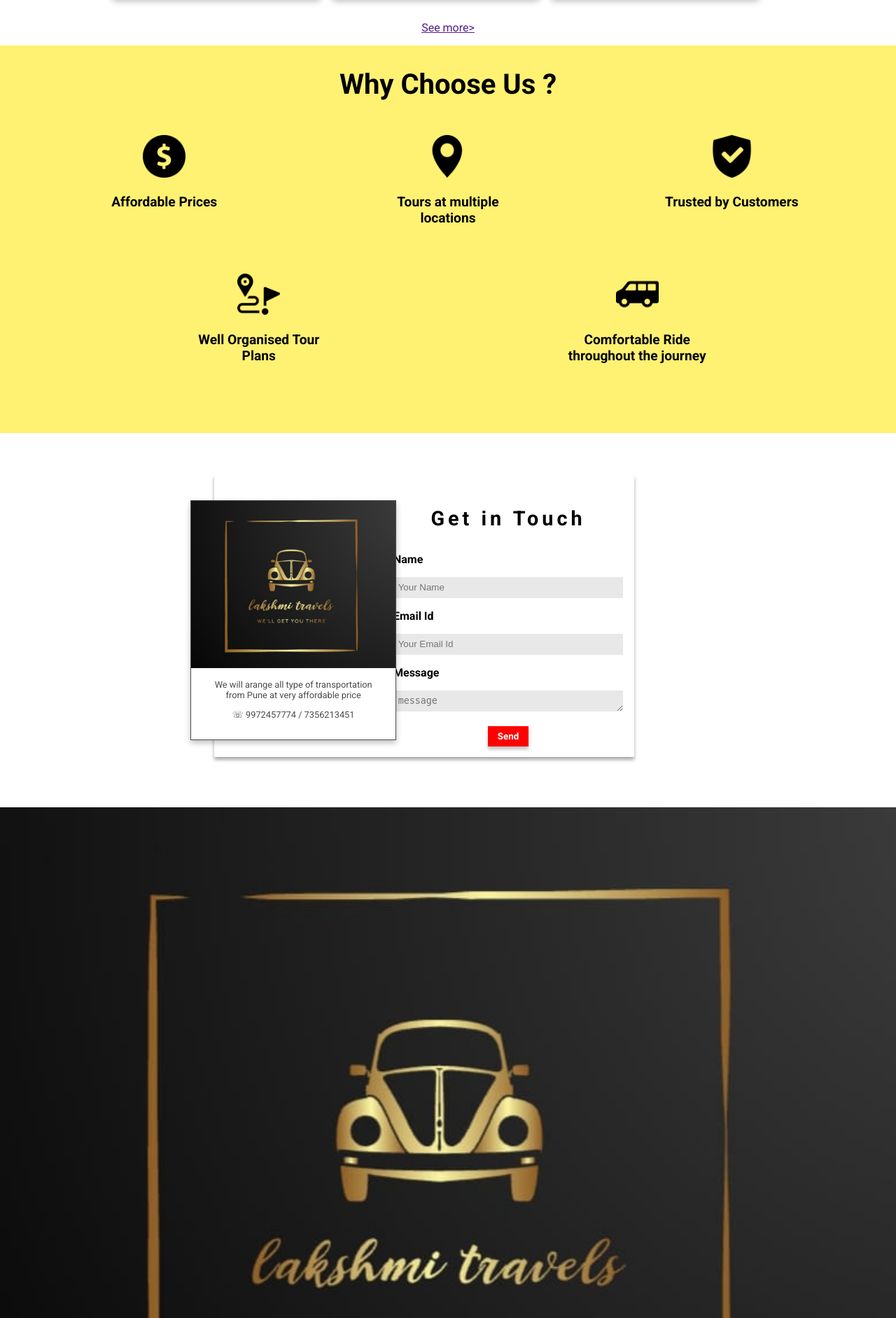
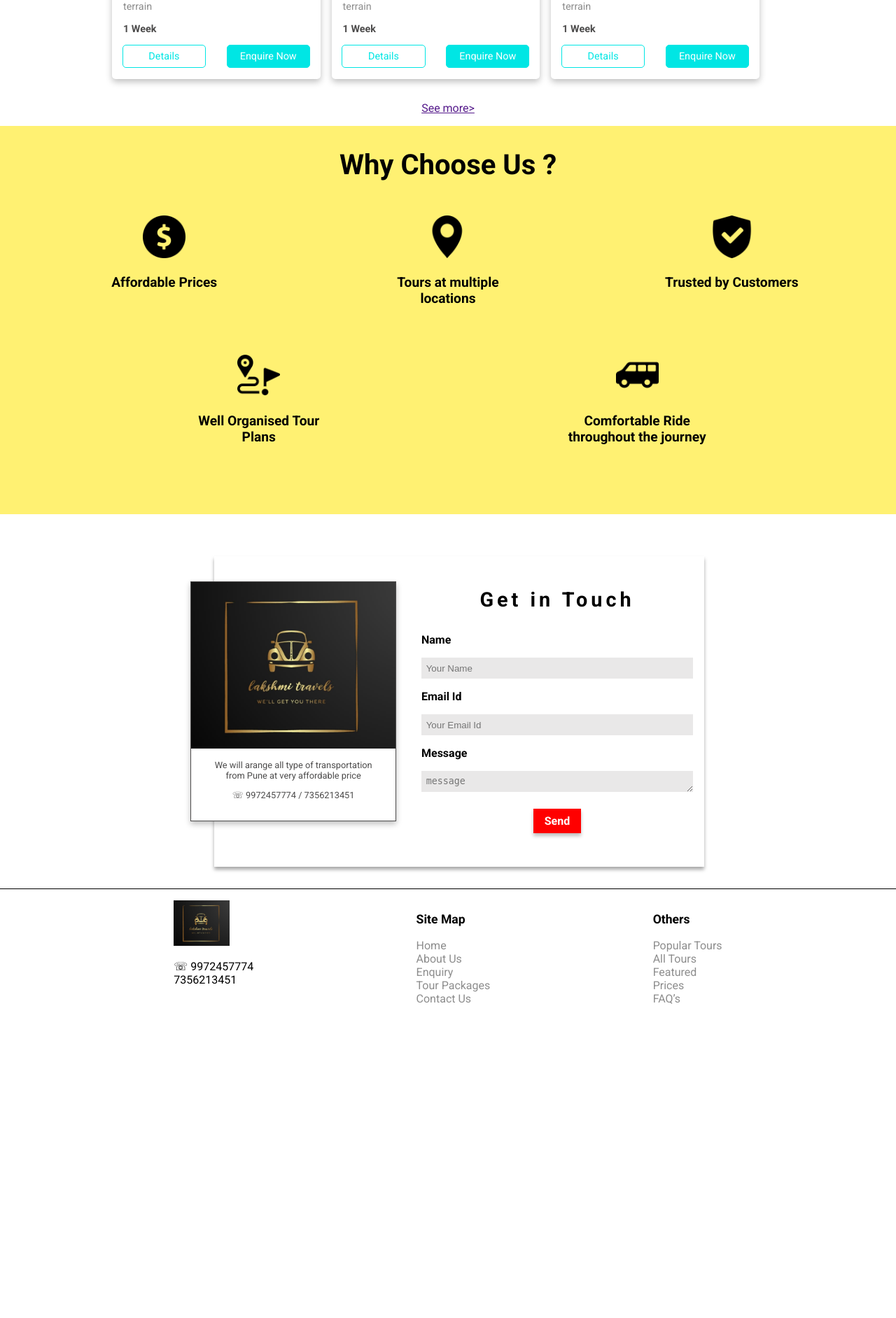
Before and after one commit to darshanbajania/lakshmi_travels, a Django app: page / in a window 1280 px wide. Shown: the part 2196-4080 px from the top of the page at 70% size. After the commit the page ends 3631 px from the top, so only its background shows below. Run offline with Django 3.2, Linux system fonts and the light colour scheme.

Commit message:
new upload

```diff
--- a/lakshmi_travels/static/css/index.css
+++ b/lakshmi_travels/static/css/index.css
@@ -871,6 +920,12 @@ img{
     width: 15%;
     margin-right: 2em;
     margin-left: 1em;
+    transform: scale(1);
+    transition: transform 200ms ease-in;
+}
+
+.why-choose-us img:hover{
+    transform: scale(1.2);
 }
 
 .why-choose-us h3{
@@ -1034,8 +1097,9 @@ img{
     }
 
     .home-contact_us .contact-us-form{
-        width: 600px;
+        width: 700px;
         position: absolute;
+        padding-bottom: 2em;
 
         left: 50px;
         display: flex;
@@ -1058,4 +1122,43 @@ img{
     .home-contact_us .contact-us-form .inner-container{
         width: 60%;
     }
+    .home-contact_us .contact-us-form button{
+        font-size: 1rem;
+    }
 }
+
+/* footer */
+footer{
+    background-color:white;
+    padding: 1em;
+    display: flex;
+    border-top: 1px solid black;
+    justify-content: space-evenly;
+}
+
+footer .logo-img{
+    width: 80px;
+}
+
+footer h3{
+    font-size: 1.1rem;
+}
+
+footer ul{
+    list-style: none;
+    padding: 0;
+
+}
+
+footer li{
+    margin: 0;
+}
+footer a{
+    text-decoration: none;
+    font-family: 'Roboto', sans-serif;
+    color: var(--clr-light);
+}
+
+footer a:hover{
+    color: var(--clr-medium);
+}
--- a/lakshmi_travels/templates/lakshmi_travels/index.html
+++ b/lakshmi_travels/templates/lakshmi_travels/index.html
@@ -58,12 +58,12 @@
 
     <div class="main-business-section">
         <div class="tab-header">
-            <button class="left-button active">Weekly Trip</button>
-            <button class="right-button">Rent a Car</button>
+            <button  class="left-button tablinks" onclick="openCity(event, 'weeklytrip')">Weekly Trip</button>
+            <button class="right-button tablinks" id="defaultOpen" onclick="openCity(event, 'carrent')">Rent a Car</button>
         </div>
 
         <div class="section-body">
-            <div class="cab-selection">
+            <div id="carrent" class="cab-selection tabcontent">
                 <h1>Choose the ride that suites you</h1>
 
                 <div class="cab-list">
@@ -152,7 +152,7 @@
                     </div>
                 </div>
             </div>
-            <div class="trip-selection">
+            <div id="weeklytrip" class="trip-selection tabcontent">
                 <div class="sub-section">
                     <div class="back-image">
                         <!-- <img src="{% static 'images/home_page/taxi_graphic_mobile.png' %}" alt=""> -->
@@ -359,18 +359,18 @@
 
     <footer>
         <div class="">
-            <img src="{% static 'images/home_page/main_logo.jpeg' %}" alt="">
-            <p> &#9743; 9972457774 / 7356213451</p>
+            <img class="logo-img" src="{% static 'images/home_page/main_logo.jpeg' %}" alt="">
+            <p> &#9743; 9972457774 <br> 7356213451</p>
         </div>
 
         <div>
             <h3>Site Map</h3>
             <ul>
-                <li>Home</li>
-                <li>About Us</li>
-                <li>Enquiry</li>
-                <li>Tour Packages</li>
-                <li>Contact Us</li>
+                <li><a href=""> Home</a></li>
+                <li> <a href="">About Us</a> </li>
+                <li><a href="">Enquiry</a> </li>
+                <li><a href="">Tour Packages</a> </li>
+                <li><a href="">Contact Us</a></li>
 
 
             </ul>
@@ -378,11 +378,11 @@
         <div>
             <h3>Others</h3>
             <ul>
-                <li>Popular Tours</li>
-                <li>All Tours</li>
-                <li>Featured</li>
-                <li>Prices</li>
-                <li>FAQ’s</li>
+                <li><a href="">Popular Tours</a> </li>
+                <li><a href="">All Tours</a> </li>
+                <li><a href="">Featured</a> </li>
+                <li><a href="">Prices</a></li>
+                <li><a href="">FAQ’s</a> </li>
 
 
             </ul>
@@ -393,4 +393,30 @@
 
 </body>
 
+<script>
+function openCity(evt, cityName) {
+  // Declare all variables
+  var i, tabcontent, tablinks;
+
+  // Get all elements with class="tabcontent" and hide them
+  tabcontent = document.getElementsByClassName("tabcontent");
+  for (i = 0; i < tabcontent.length; i++) {
+    tabcontent[i].style.display = "none";
+  }
+
+  // Get all elements with class="tablinks" and remove the class "active"
+  tablinks = document.getElementsByClassName("tablinks");
+  for (i = 0; i < tablinks.length; i++) {
+    tablinks[i].className = tablinks[i].className.replace(" active", "");
+  }
+
+  // Show the current tab, and add an "active" class to the button that opened the tab
+  document.getElementById(cityName).style.display = "block";
+  evt.currentTarget.className += " active";
+}
+// Get the element with id="defaultOpen" and click on it
+document.getElementById("defaultOpen").click();
+
+</script>
+
 </html>
```
Also changed, not shown: other parts of lakshmi_travels/static/css/index.css (+61 -4 lines).
